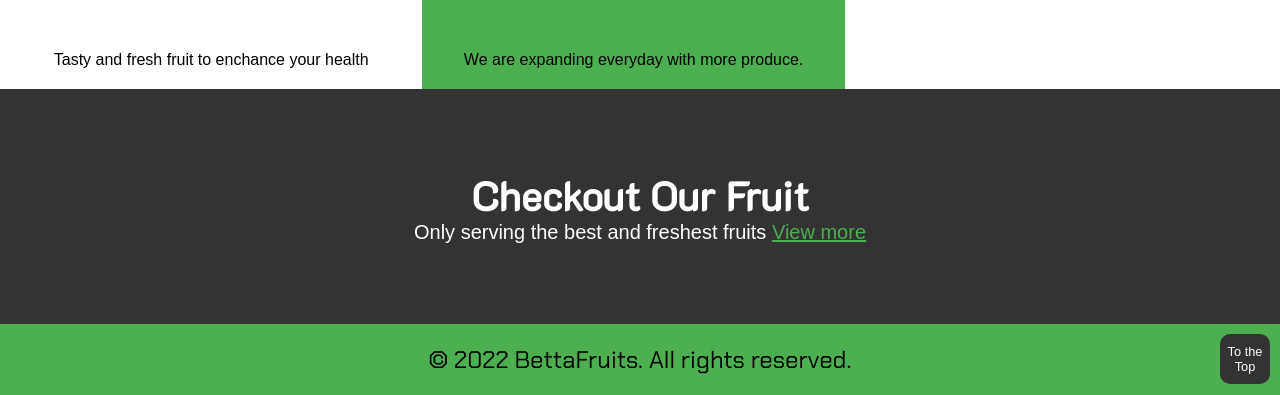
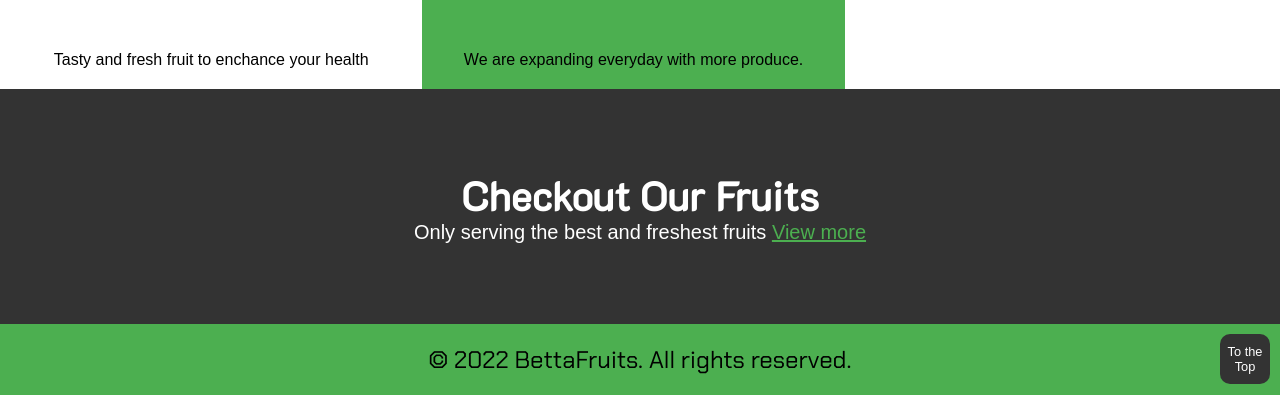
Before and after one commit to amajai/bettafruits-website, a plain HTML site: page index.html in a window 1280 px wide. Shown: the part 1082-1477 px from the top of the page. Drawn offline with Linux system fonts and the light colour scheme.

Commit message:
Revert "Removed a word"
This reverts commit cda8cb7dbf42eabdb32cf2584acccf440a767aec.

```diff
--- a/index.html
+++ b/index.html
@@ -57,7 +57,7 @@
         </div>
     </div>
     <div class="section bg-black" id="info">
-        <h1>Checkout Our Fruit</h1>
+        <h1>Checkout Our Fruits</h1>
         <p>Only serving the best and freshest fruits <a href="fruits.html">View more</a></p>
     </div>
 
```
